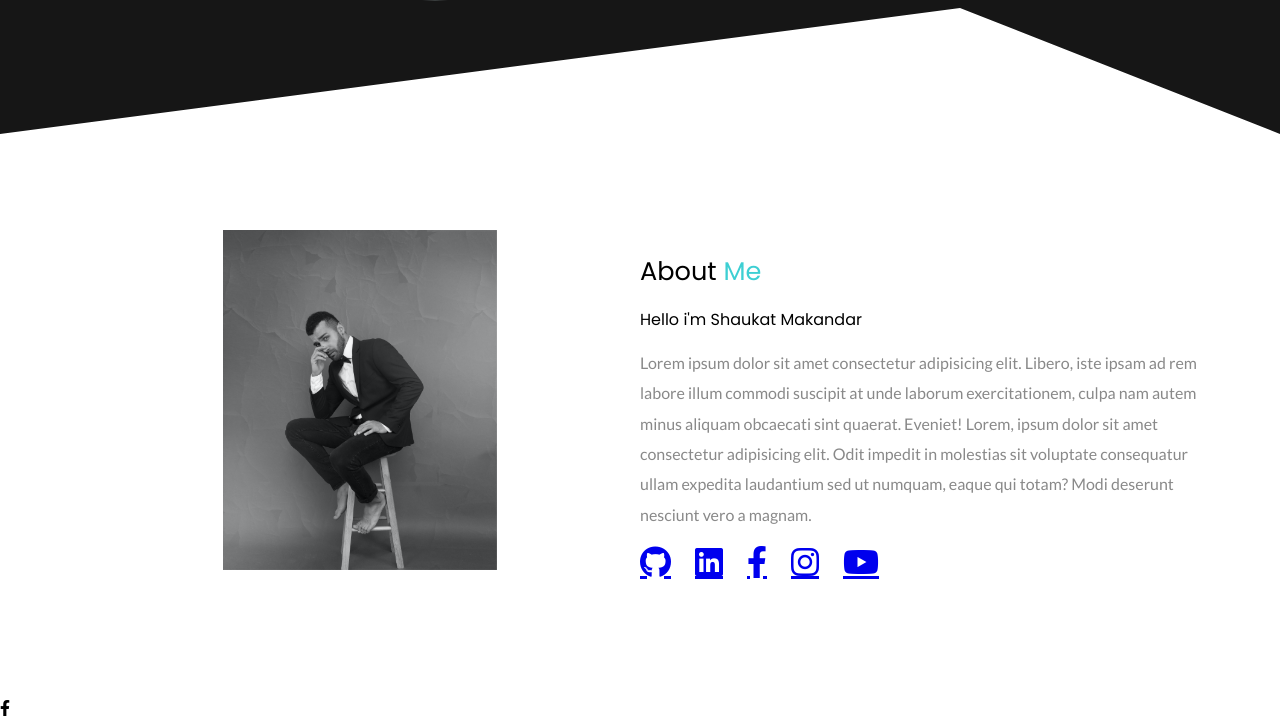
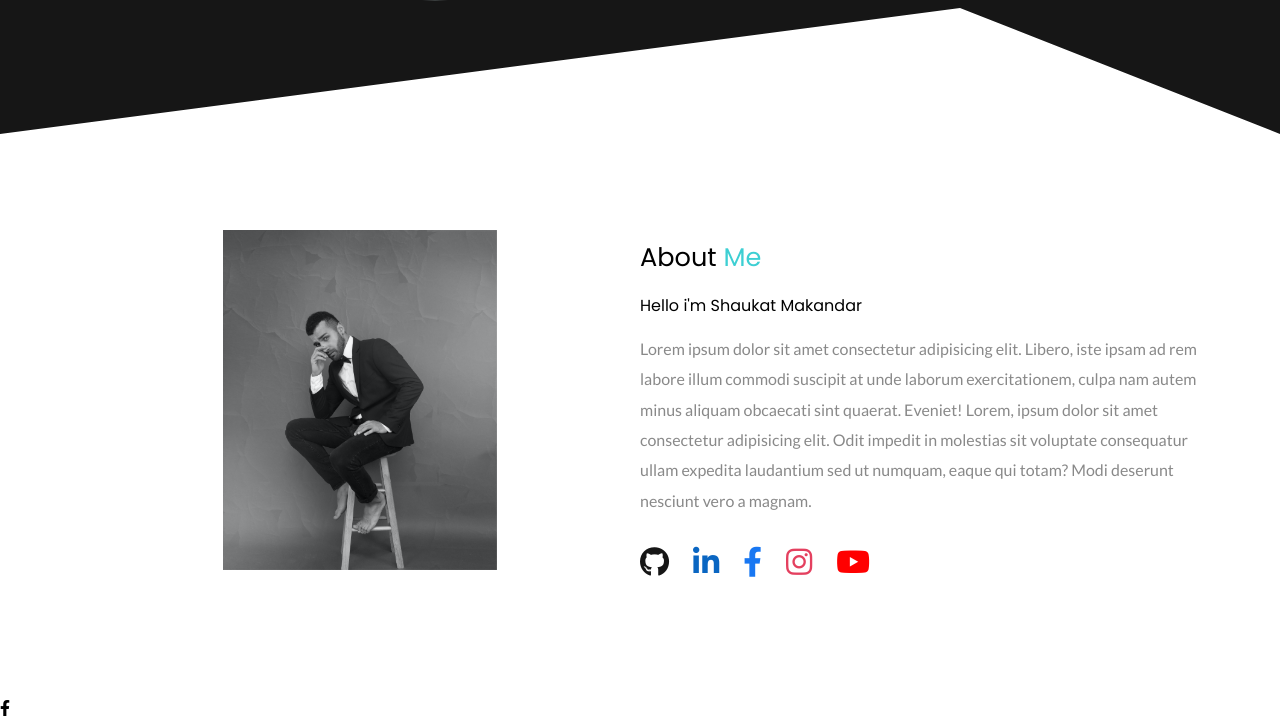
Before and after one commit to shaukatmakandar786/Javascript-Tutorial, a plain HTML site: page UI-Technologies/portfolio/index.html in a window 1280 px wide. Shown: the part 496-1217 px from the top of the page. Drawn offline with Linux system fonts and the light colour scheme.

Commit message:
added icons in portfolio

```diff
--- a/UI-Technologies/portfolio/css/style.css
+++ b/UI-Technologies/portfolio/css/style.css
@@ -154,4 +154,44 @@ section.about .social a{
     align-items: center;
 
 
+
 }
+
+section.about .social a i{
+
+    transition: all 0.3s linear;
+
+
+}
+section.about .social a:hover i{
+
+    transform: scale(1.2);
+}
+.social .fa-github img{
+    background-color:red;
+}
+.social a{
+
+    text-decoration: none;
+}
+.social .img{
+    font-size:30px;
+    Line-height:60px;
+    transition:.6s;
+    color:var(--dark)
+}
+.social .insta{
+
+    color: #E4405F;
+
+}.social .linked{
+
+    color:#0A66C2 ;
+}
+.social .face{
+
+    color: #1877F2;
+}
+.social .you{
+    color: #FF0000;
+}
--- a/UI-Technologies/portfolio/index.html
+++ b/UI-Technologies/portfolio/index.html
@@ -70,20 +70,20 @@
                eaque qui totam? Modi deserunt nesciunt vero a magnam.
             </p>
             <div class="social">
-              <a href="#">
-                <i class="img fa-brands fa-2x fa-github"></i>
+              <a href="https://github.com/shaukatmakandar786" target="_blank">
+                <i class="img git fa-brands fa-2x fa-github"></i>
               </a>
-              <a href="#">
-                <i class="img fa-brands fa-2x fa-linkedin"></i>
+              <a href="https://www.linkedin.com/in/shaukat-makandar-4462a91a2" target="_blank">
+                <i class="img linked fa-brands fa-2x fa-linkedin-in"></i>
               </a>
-              <a href="#">
-                <i class="img fa-brands fa-2x fa-facebook-f"></i>
+              <a href="#" target="_blank">
+                <i class="img face fa-brands fa-2x fa-facebook-f"></i>
               </a>
-              <a href="#">
-                <i class="img fa-brands fa-2x fa-instagram"></i>
+              <a href="#" target="_blank">
+                <i class="img insta fa-brands fa-2x fa-instagram"></i>
               </a>
-              <a href="#">
-                <i class="img fa-brands fa-2x fa-youtube"></i>
+              <a href="#" target="_blank">
+                <i class="img you fa-brands fa-2x fa-youtube"></i>
               </a>
             </div>
           </div>
```
